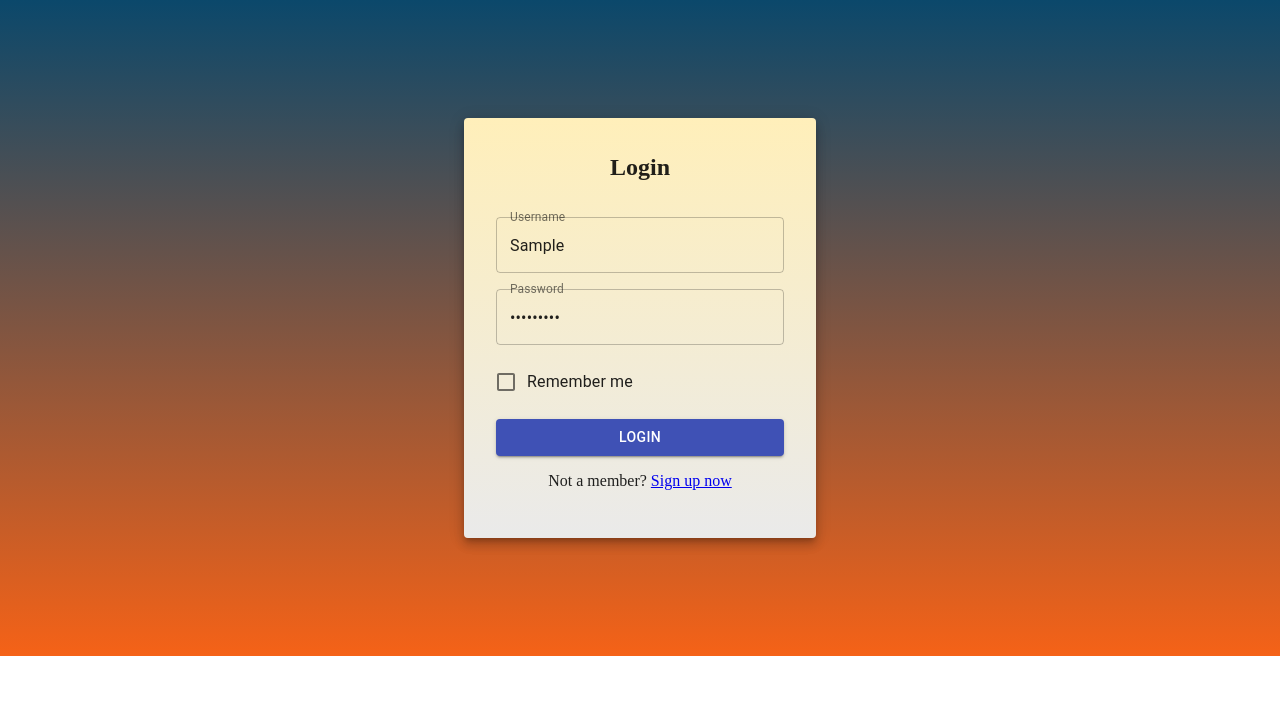
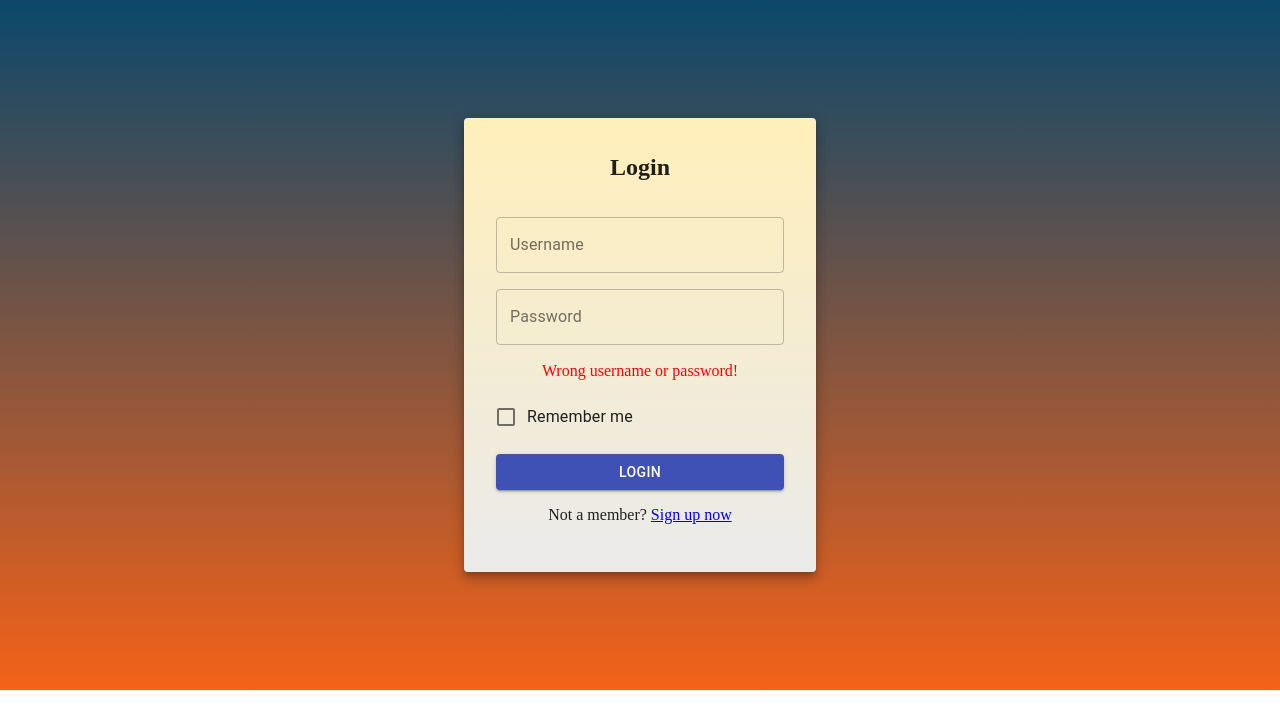
Before and after one commit to BaraSalameh/YJH, a React (Create React App) app in the folder YJH-Project/client/: page / in a window 1280 px wide. Both pictures are taken after typing "Sample", "Sample123" into the empty fields and a click on the button "LOGIN". Shown: the top 728 px of the page. Built offline with nearby package versions, Linux system fonts and the light colour scheme.

Commit message:
LoginAndRegistrationErrorMessages

```diff
--- a/YJH-Project/client/src/views/LoginPage.js
+++ b/YJH-Project/client/src/views/LoginPage.js
@@ -27,12 +27,16 @@ const styles = {
     },
     paragraph : {
         fontFamily : '"Times New Roman'
+    },
+    errorParagraph : {
+        color : 'red', fontFamily : '"Times New Roman', marginTop : '0.5px'
     }
 }
 
 const LoginPage = props => {
     const [username, setUsername] = useState("");
     const [password, setPassword] = useState("");
+    const [errorMessage, setErrorMessage] = useState("");
 
     const handleSubmit = e => {
         e.preventDefault();
@@ -41,10 +45,13 @@ const LoginPage = props => {
                 username === 'yazan.hazboun' ?
                     password === 'yj' ?
                         navigate('/main')
-                    : alert('Wrong username or password!')
-                : alert('Wrong username or password!')
-            : alert('Password can not be empty!')
-        : alert('Username can not be empty!')
+                    : setErrorMessage('Wrong username or password!')
+                : setErrorMessage('Wrong username or password!')
+            : setErrorMessage('Password can not be empty!')
+        : setErrorMessage('Username can not be empty!')
+
+        setUsername("");
+        setPassword("");
     }
     return (
         <div style={styles.background}>
@@ -53,12 +60,27 @@ const LoginPage = props => {
                 <form style={styles.form}>
                     <FormControl variant="outlined" style={styles.input}>
                         <InputLabel>Username</InputLabel>
-                        <OutlinedInput type="text" onChange={e => setUsername(e.target.value)}/>
+                        <OutlinedInput type="text" onChange={e => setUsername(e.target.value)} value={username} />
                     </FormControl>
+                    {
+                        errorMessage === 'Username can not be empty!' ?
+                            <p style={styles.errorParagraph}>Username can not be empty!</p>
+                        :
+                        ""
+                    }
                     <FormControl variant="outlined" style={styles.input}>
                         <InputLabel>Password</InputLabel>
-                        <OutlinedInput type="password" onChange={e => setPassword(e.target.value)}/>
+                        <OutlinedInput type="password" onChange={e => setPassword(e.target.value)} value={password}/>
                     </FormControl>
+                    {
+                        errorMessage === 'Wrong username or password!' ?
+                            <p style={styles.errorParagraph}>Wrong username or password!</p>
+                        :
+                        errorMessage === 'Password can not be empty!' ?
+                            <p style={styles.errorParagraph}>Password can not be empty!</p>
+                        :
+                        ""
+                    }
                     <FormControlLabel
                         style={styles.input}
                         value="end"
--- a/YJH-Project/client/src/views/RegistrationPage.js
+++ b/YJH-Project/client/src/views/RegistrationPage.js
@@ -24,6 +24,9 @@ const styles = {
     },
     paragraph : {
         fontFamily : '"Times New Roman'
+    },
+    errorParagraph : {
+        color : 'red', fontFamily : '"Times New Roman', marginTop : '0.5px'
     }
 }
 
@@ -33,6 +36,7 @@ const RegistrationPage = props => {
     const [lastname, setLastname] = useState("");
     const [password, setPassword] = useState("");
     const [passwordConfirmation, setPasswordConfirmation] = useState("");
+    const [errorMessage, setErrorMessage] = useState("");
 
     const handleSubmit = e => {
         e.preventDefault();
@@ -40,9 +44,9 @@ const RegistrationPage = props => {
             passwordConfirmation.length > 0 ?
                 password === passwordConfirmation ?
                     navigate('/registration/step/two')
-                : alert('Both password and password confirmation should match!')
-            : alert('Password confirmation field can not be empty')
-        : alert('Password field can not be empty!')
+                : setErrorMessage('Both password and password confirmation should match!')
+            : setErrorMessage('Password confirmation can not be empty!')
+        : setErrorMessage('Password can not be empty!')
     }
 
     return (
@@ -62,10 +66,25 @@ const RegistrationPage = props => {
                         <InputLabel>Password</InputLabel>
                         <OutlinedInput type="password" onChange={e => setPassword(e.target.value)}/>
                     </FormControl>
+                    {
+                        errorMessage === 'Password can not be empty!' ?
+                            <p style={styles.errorParagraph}>Password can not be empty!</p>
+                        :
+                        ""
+                    }
                     <FormControl variant="outlined" style={styles.input}>
                         <InputLabel>Password Confirmation</InputLabel>
                         <OutlinedInput type="password" onChange={e => setPasswordConfirmation(e.target.value)}/>
                     </FormControl>
+                    {
+                        errorMessage === 'Password confirmation can not be empty!' ?
+                            <p style={styles.errorParagraph}>Password confirmation can not be empty!</p>
+                        :
+                        errorMessage === 'Both password and password confirmation should match!' ?
+                            <p style={styles.errorParagraph}>Both password and password confirmation should match!</p>
+                        :
+                        ""
+                    }
                     <Button type="submit" variant="contained" color="primary" onClick={handleSubmit}>
                         Register
                     </Button>
```
